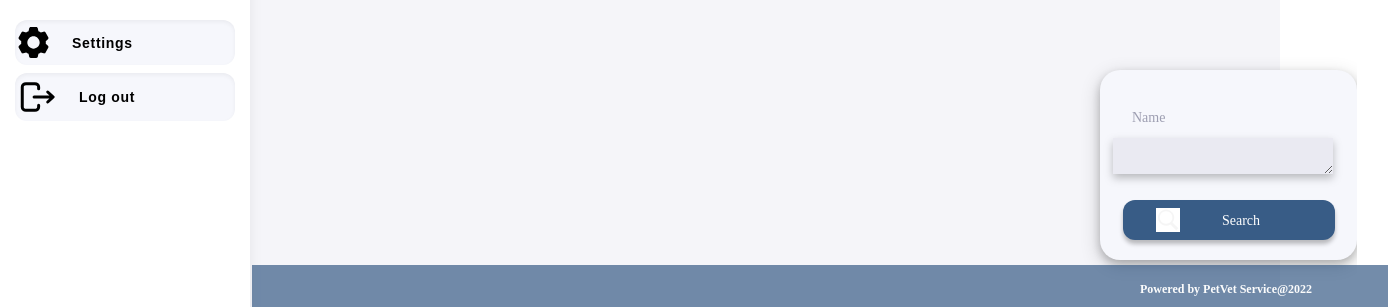
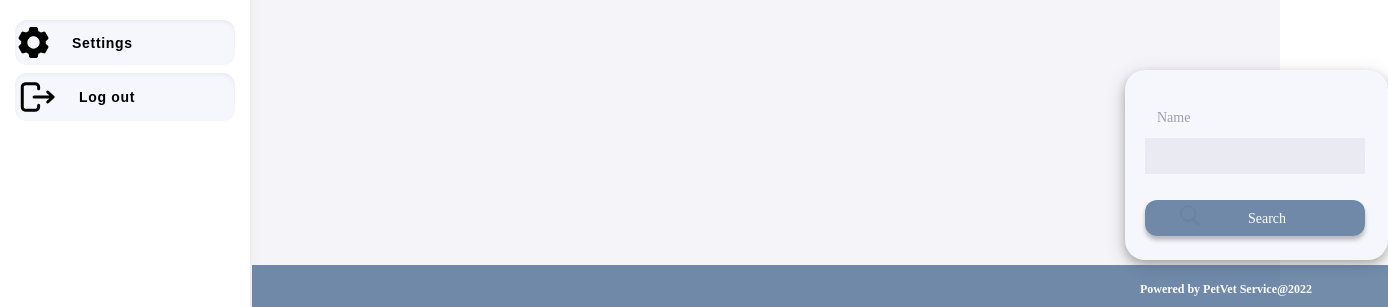
Before and after one commit to Rashmi-Wijesekara/pet-vet-service, a React (Create React App) app in the folder admin/: page /admins in a window 1280 px wide. Shown: the part 490-797 px from the top of the page, 1388 px wide, since content can reach past the window. Built offline with nearby package versions, Linux system fonts and the light colour scheme; no server answers.

Commit message:
updated the css of searchBox

```diff
--- a/admin/src/components/SearchBox.js
+++ b/admin/src/components/SearchBox.js
@@ -19,16 +19,29 @@ function SearchBox({ initialData, tableData, setTableData }) {
   return (
     <div className="searchBox">
       <text className="txtname"> Name</text>
-      <textarea
+      {/* <textarea
         className="txtareaName"
         onChange={(e) => setSearchText(e.target.value)}
         value={searchText}
-      ></textarea>
+      ></textarea> */}
+      <input
+        type="text"
+        className="txtareaName"
+        onChange={(e) => setSearchText(e.target.value)}
+        value={searchText}
+      ></input>
+
       <button className="searchButton" onClick={onSearch}>
         <div>
           <text className="searchtxt">Search</text>
           <div className="searchIcon">
-            <img src={SearchIcon} alt="search" width="24" height="24" />
+            <img
+              src={SearchIcon}
+              alt="search"
+              width="24"
+              height="24"
+              color="white"
+            />
           </div>
         </div>
       </button>
--- a/admin/src/index.css
+++ b/admin/src/index.css
@@ -166,9 +166,10 @@ code {
 }
 .searchBox {
   position: absolute;
-  width: 257px;
+  width: 263px;
   height: 190px;
-  left: 1100px;
+  /* left: 1100px; */
+  left: 1125px;
 
   bottom: 50px;
 
@@ -199,12 +200,13 @@ code {
 }
 .txtareaName {
   position: absolute;
+  /* width: 220px; */
   width: 220px;
-  height: 36.3px;
-  left: 13px;
+  height: 36px;
+  left: 20px;
   top: 68px;
   font-family: "Poppins";
-  filter: drop-shadow(0px 4px 4px rgba(0, 0, 0, 0.25));
+  filter: drop-shadow(0px 4px 4px rgba(255, 251, 251, 0.25));
 
   background-color: #eaeaf2;
   box-sizing: border-box;
@@ -217,12 +219,13 @@ code {
   padding: 8px 15px 8px 39px;
 
   position: absolute;
-  width: 212px;
-  height: 40px;
-  left: 23px;
+  width: 220px;
+  height: 36px;
+  left: 20px;
   top: 130px;
   font-family: "Poppins";
-  background: #385c86;
+  /* background: #385c86; */
+  background: rgba(56, 92, 134, 0.7);
   box-shadow: 0px 4px 4px rgba(0, 0, 0, 0.25);
   border-radius: 12px;
 }
@@ -243,7 +246,7 @@ code {
 
   flex-grow: 0;
   /* background-color: aqua; */
-  background-color: #ffffff;
+  /* background-color: #ffffff; */
 }
 .searchtxt {
   width: 159px;
```
